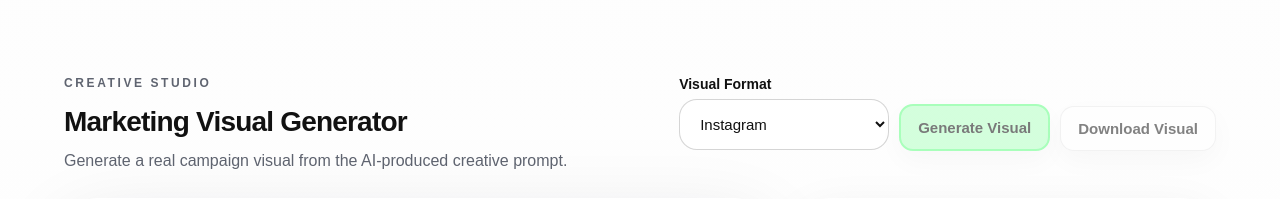
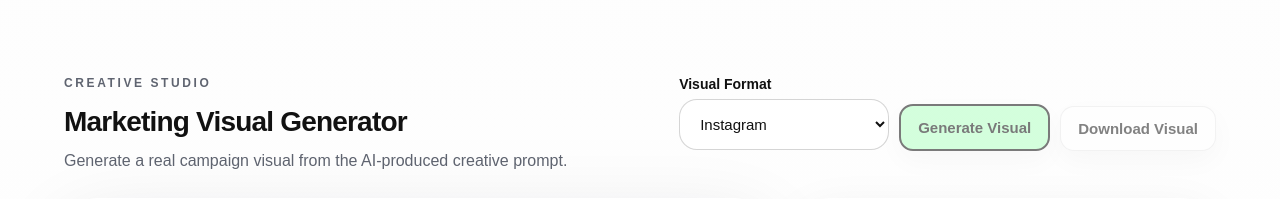
Before and after one commit to Elenimichala55/ai-campaign-assistant, a FastAPI app: page / in a window 1280 px wide. Shown: the part 1495-1694 px from the top of the page. Run offline with FastAPI, Linux system fonts and the light colour scheme; parts of the project's set-up code (start-up, migrations or seed data) failed here and were passed over.

Commit message:
Update interface

```diff
--- a/static/style.css
+++ b/static/style.css
@@ -213,7 +213,7 @@ button:hover:not(:disabled) {
 
 #generateVisualBtn {
     background-color: #adffbf;
-    border: 2px solid #5aff7e;
+    border: 2px solid #000000;
     color:rgb(0, 0, 0)
 }
 
```
